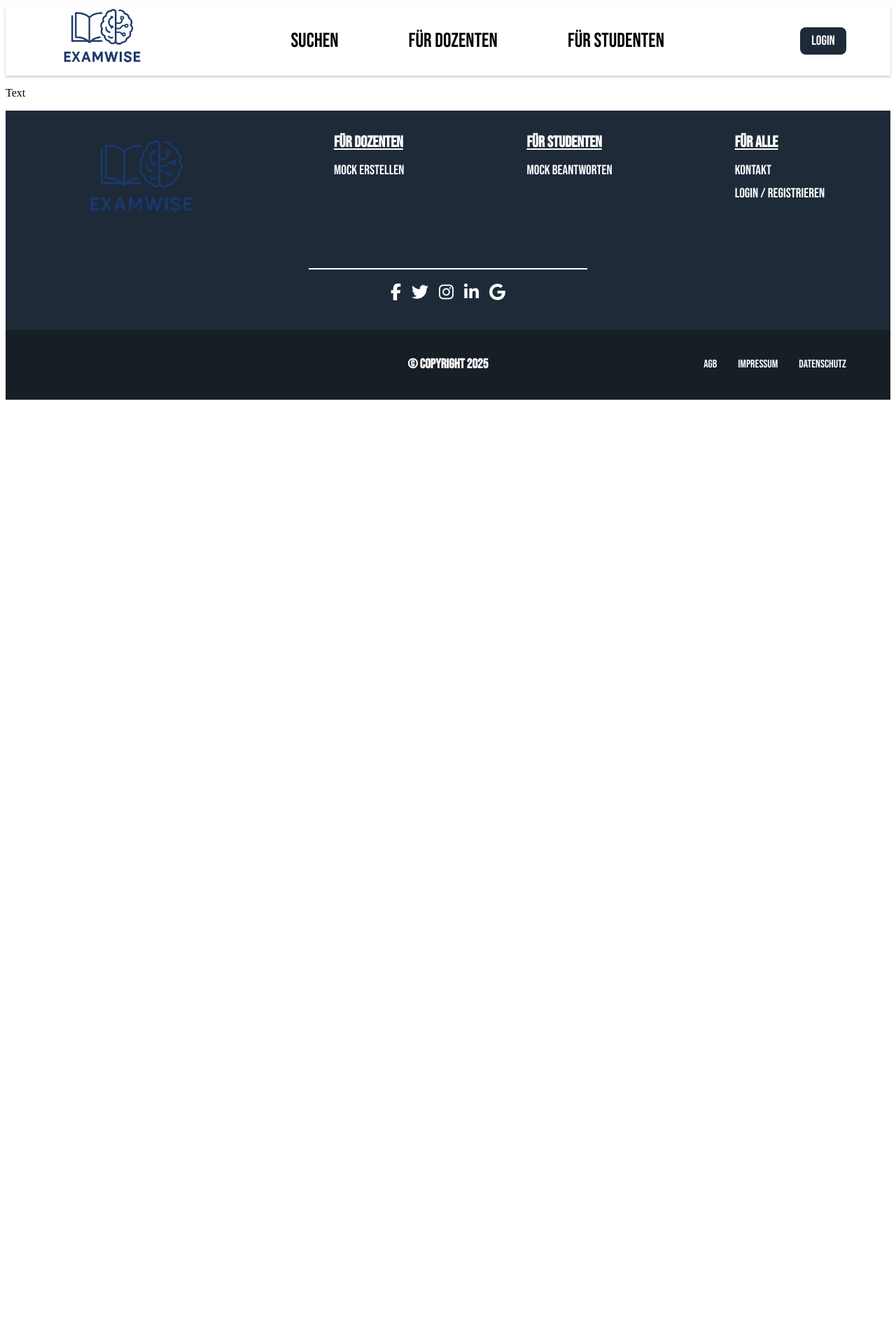
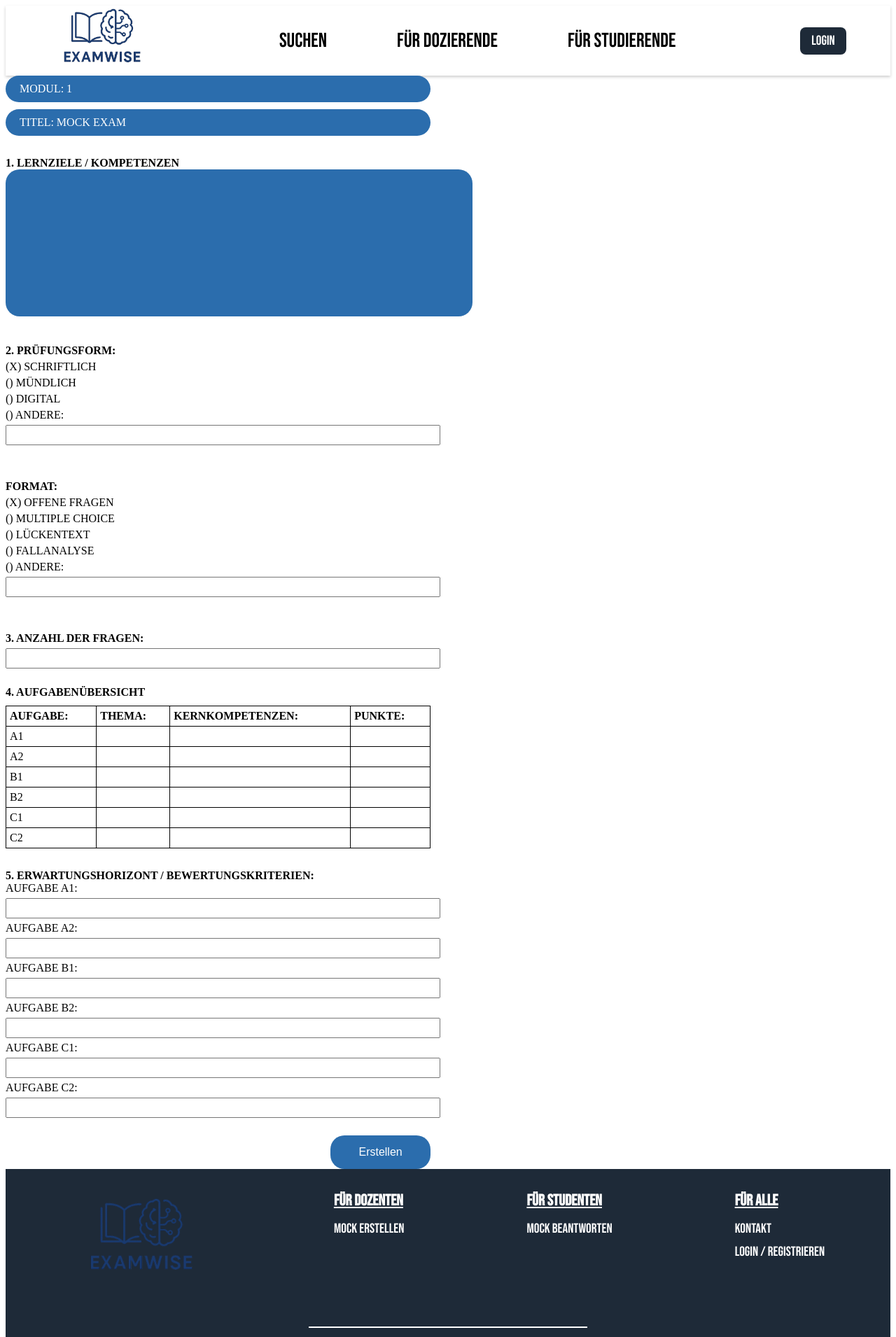
Before and after one commit to clawo/DigitalLabour, a PHP site: page /pages/createExam.php in a window 1280 px wide. Shown: the top 1910 px of the page at 70% size. Before the commit the page ends 571 px from the top, so only its background shows below. Run offline with PHP 8.4, Linux system fonts and the light colour scheme.

Commit message:
Creat exam added and gender neutral language added

```diff
--- a/css/styleCreateExam.css
+++ b/css/styleCreateExam.css
@@ -0,0 +1,81 @@
+.label {
+    font-weight: bold;
+    margin-top: 20px;
+  }
+
+  .tag {
+    background-color: #2b6dad;
+    color: white;
+    border-radius: 20px;
+    padding: 10px 20px;
+    display: inline-block;
+    margin-bottom: 10px;
+  }
+
+  .box {
+    background-color: #2b6dad;
+    color: white;
+    padding: 30px;
+    border-radius: 20px;
+    width: 100%;
+    height: 150px;
+    margin-bottom: 20px;
+  }
+
+  .column {
+    width: 48%;
+    display: flex;
+    flex-direction: column;
+  }
+
+  .checkbox-group {
+    margin-bottom: 20px;
+  }
+
+  .checkbox-group label {
+    display: block;
+    margin: 5px 0;
+  }
+
+  table {
+    border-collapse: collapse;
+    width: 100%;
+    margin: 10px 0;
+  }
+
+  table, th, td {
+    border: 1px solid black;
+  }
+
+  th, td {
+    padding: 5px;
+    text-align: left;
+  }
+
+  input[type="text"] {
+    width: 100%;
+    padding: 5px;
+    margin: 5px 0;
+  }
+
+  .button {
+    background-color: #2b6dad;
+    color: white;
+    border: none;
+    border-radius: 20px;
+    padding: 15px 40px;
+    font-size: 16px;
+    margin-top: 20px;
+    align-self: flex-end;
+    cursor: pointer;
+  }
+
+  .input-line {
+    margin: 5px 0;
+    display: flex;
+    gap: 10px;
+  }
+
+  .input-line input {
+    flex: 1;
+  }
--- a/includes/header.php
+++ b/includes/header.php
@@ -97,8 +97,8 @@
   <!-- Navigation (zentriert) -->
   <div class="nav">
     <a href="#">Suchen</a>
-    <a href="#">Für Dozenten</a>
-    <a href="#">Für Studenten</a>
+    <a href="#">Für Dozierende</a>
+    <a href="#">Für Studierende</a>
   </div>
 
   <!-- Login-Button (rechts) -->
--- a/pages/createExam.php
+++ b/pages/createExam.php
@@ -3,13 +3,68 @@
 
 <head>
     <?php include '../includes/htmlHead.php'; ?>
-    <title>Titel</title>
+    <title>Mock Exam</title>
 </head>
 
 <?php include '../includes/header.php'; ?>
 
 <body>
-    <p>Text</p>
+<div class="column">
+    <div class="tag">MODUL: 1</div>
+    <div class="tag">TITEL: MOCK EXAM</div>
+
+    <div class="label">1. LERNZIELE / KOMPETENZEN</div>
+    <div class="box"></div>
+
+    <div class="label">2. PRÜFUNGSFORM:</div>
+    <div class="checkbox-group">
+      <label>(X) SCHRIFTLICH</label>
+      <label>() MÜNDLICH</label>
+      <label>() DIGITAL</label>
+      <label>() ANDERE: <input type="text" /></label>
+    </div>
+
+    <div class="label">FORMAT:</div>
+    <div class="checkbox-group">
+      <label>(X) OFFENE FRAGEN</label>
+      <label>() MULTIPLE CHOICE</label>
+      <label>() LÜCKENTEXT</label>
+      <label>() FALLANALYSE</label>
+      <label>() ANDERE: <input type="text" /></label>
+    </div>
+  </div>
+
+  <div class="column">
+    <div class="label">3. ANZAHL DER FRAGEN:</div>
+    <input type="text">
+
+    <div class="label">4. AUFGABENÜBERSICHT</div>
+    <table>
+      <tr>
+        <th>AUFGABE:</th>
+        <th>THEMA:</th>
+        <th>KERNKOMPETENZEN:</th>
+        <th>PUNKTE:</th>
+      </tr>
+      <tr><td>A1</td><td></td><td></td><td></td></tr>
+      <tr><td>A2</td><td></td><td></td><td></td></tr>
+      <tr><td>B1</td><td></td><td></td><td></td></tr>
+      <tr><td>B2</td><td></td><td></td><td></td></tr>
+      <tr><td>C1</td><td></td><td></td><td></td></tr>
+      <tr><td>C2</td><td></td><td></td><td></td></tr>
+    </table>
+
+    <div class="label">5. ERWARTUNGSHORIZONT / BEWERTUNGSKRITERIEN:</div>
+    <label>AUFGABE A1: <input type="text"></label>
+    <label>AUFGABE A2: <input type="text"></label>
+    <label>AUFGABE B1: <input type="text"></label>
+    <label>AUFGABE B2: <input type="text"></label>
+    <label>AUFGABE C1: <input type="text"></label>
+    <label>AUFGABE C2: <input type="text"></label>
+
+    <button class="button">Erstellen</button>
+  </div>
+
 </body>
 
 <?php include '../includes/footer.php'; ?>
```
